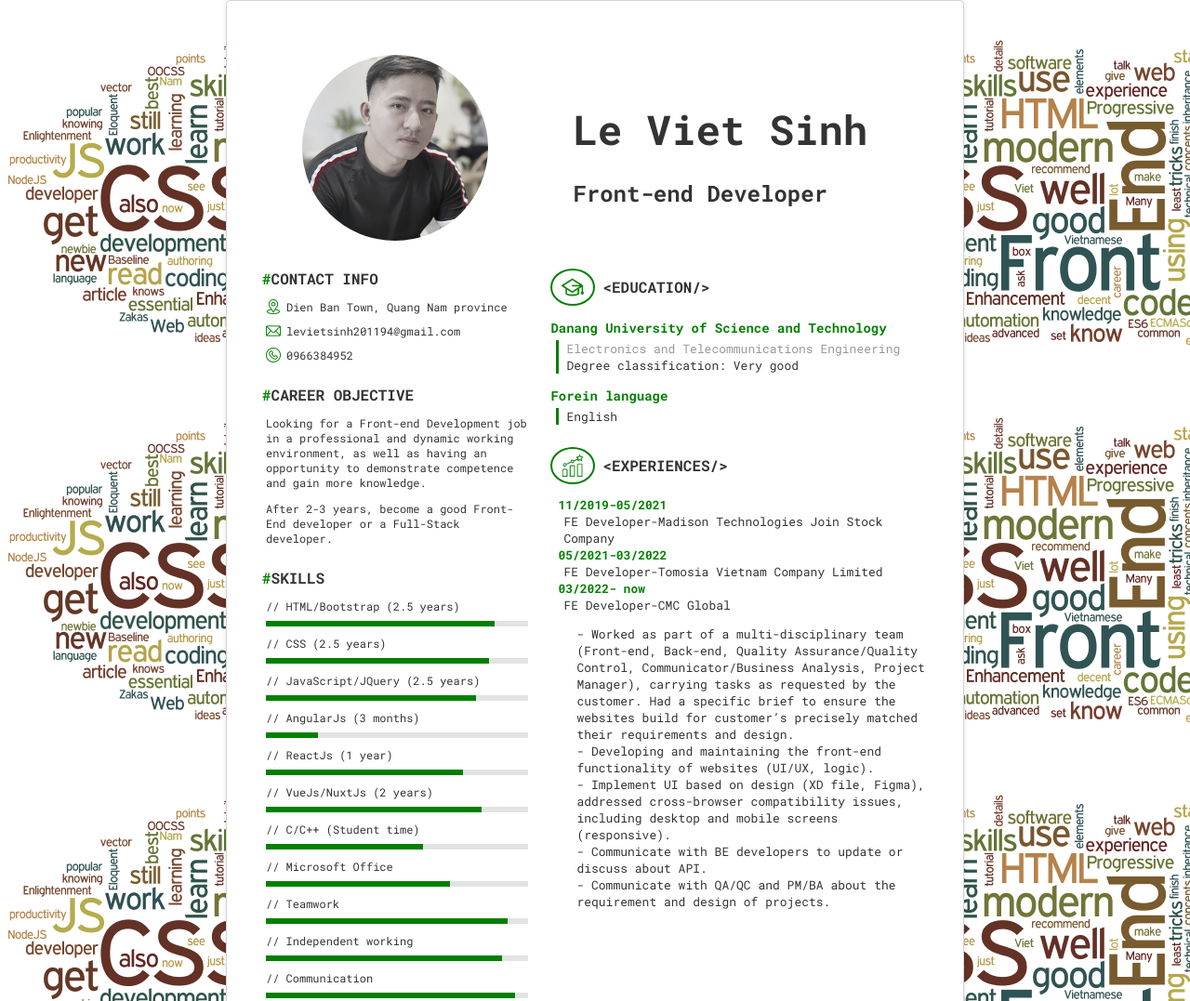
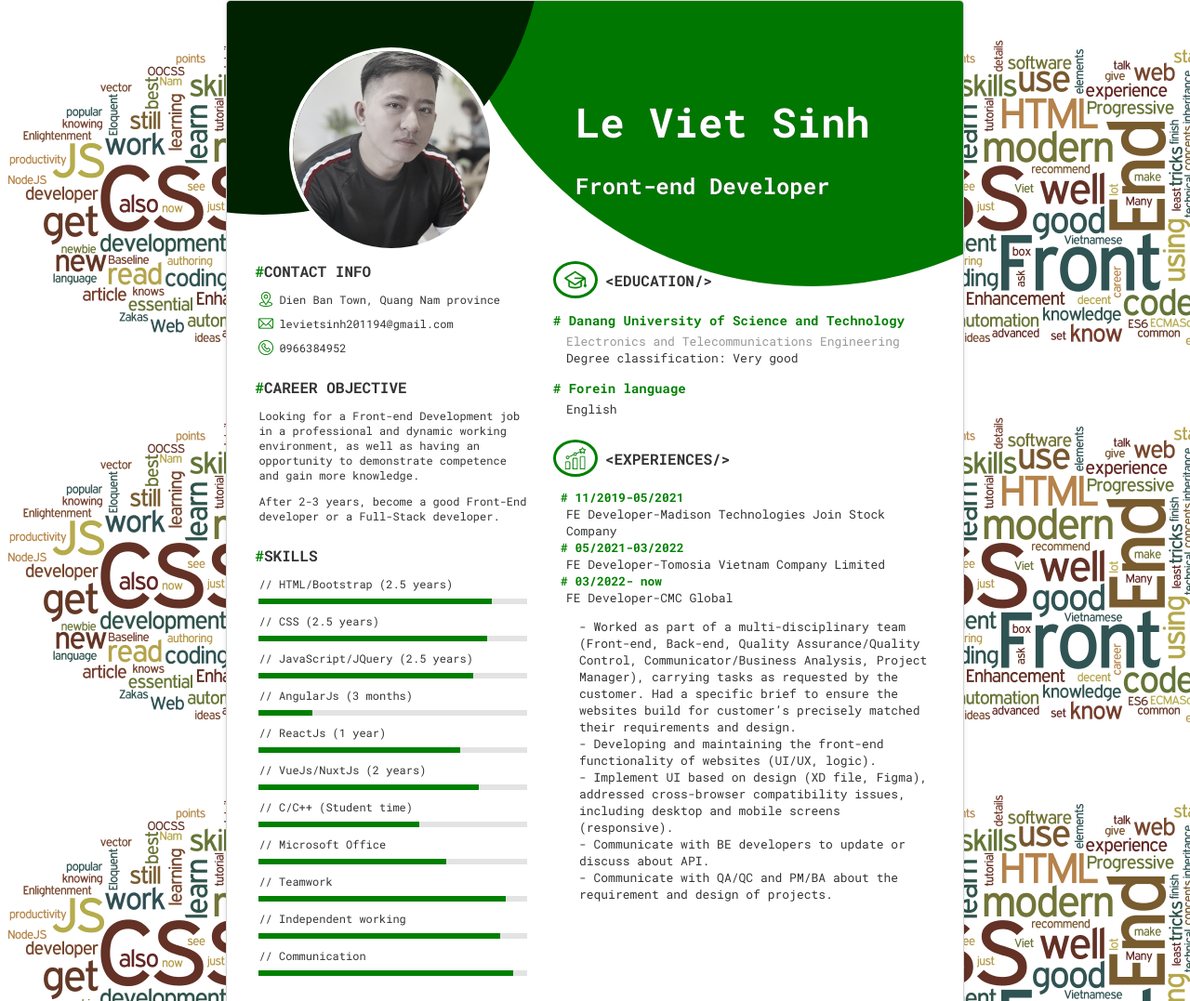
Before and after one commit to levietsinh/cv, a plain HTML site: page index.html in a window 1280 px wide. Shown: the top 1077 px of the page at 93% size. Drawn offline with Linux system fonts and the light colour scheme.

Commit message:
style layout

```diff
--- a/index.css
+++ b/index.css
@@ -33,30 +33,91 @@ body {
   -webkit-print-color-adjust: exact;
 }
 * {
+  z-index: 9;
   box-sizing: border-box;
   -moz-box-sizing: border-box;
 }
 .page {
   width: 210mm;
   min-height: 297mm;
-  padding: 10mm;
+  padding: 8mm;
   margin: 0 auto;
   border: 1px #D3D3D3 solid;
   border-radius: 5px;
   background: white;
   box-shadow: 0 0 5px rgba(0, 0, 0, 0.1);
+  position: relative;
+  overflow: hidden;
+}
+.page-1::before {
+  content: "";
+  width: 600px;
+  height: 600px;
+  position: absolute;
+  top: -33%;
+  left: -33%;
+  z-index: 2;
+  background-color: #002200;
+  border-radius: 50%;
+  -webkit-border-radius: 50%;
+  -moz-border-radius: 50%;
+  -ms-border-radius: 50%;
+  -o-border-radius: 50%;
+}
+.page-1::after {
+  z-index: 1;
+  content: "";
+  width: 800px;
+  height: 800px;
+  position: absolute;
+  top: -44%;
+  right: -30%;
+  background-color: #007700;
+  border-radius: 50%;
+  -webkit-border-radius: 50%;
+  -moz-border-radius: 50%;
+  -ms-border-radius: 50%;
+  -o-border-radius: 50%;
+}
+.page-2::before {
+  content: "";
+  width: 400px;
+  height: 400px;
+  position: absolute;
+  bottom: -10%;
+  left: -24%;
+  z-index: 1;
+  background-color: #002200;
+  border-radius: 50%;
+  -webkit-border-radius: 50%;
+  -moz-border-radius: 50%;
+  -ms-border-radius: 50%;
+  -o-border-radius: 50%;
+}
+.page-2::after {
+  z-index: 2;
+  content: "";
+  width: 500px;
+  height: 500px;
+  position: absolute;
+  bottom: -31%;
+  left: -14%;
+  background-color: #007700;
+  border-radius: 50%;
+  -webkit-border-radius: 50%;
+  -moz-border-radius: 50%;
+  -ms-border-radius: 50%;
+  -o-border-radius: 50%;
 }
 .sub-page {
   padding: 0cm;
-  /* border: 5px red solid; */
   height: 277mm;
-  /* outline: 2cm #FFEAEA solid; */
   display: flex;
   overflow: hidden;
 }
 .left {
   width: 40%;
-  margin-right: 24px;
+  margin-right: 28px;
 }
 
 .right {
@@ -73,6 +134,7 @@ body {
   align-self: center;
 }
 .name {
+  color: #ffffff;
   height: 250px;
   padding: 24px;
   display: flex;
@@ -83,9 +145,11 @@ body {
 .name h1 {
   margin-bottom: 0;
   font-size: 44px;
+  text-shadow: 0 0 black;
 }
 .name h3 {
   font-size: 24px;
+  text-shadow: 0 0 black;
 }
 .block {
   margin-bottom: 24px;
@@ -110,7 +174,7 @@ body {
   display: inline-flex;
   justify-content: center;
   align-items: center;
-  border: 2px solid #008000;
+  border: 3px solid #008000;
   padding: 2px;
   border-radius: 50%;
   -webkit-border-radius: 50%;
@@ -120,13 +184,6 @@ body {
 }
 .title-img img {
   width: 24px;
-  /* border: 1px solid #008000;
-  padding: 2px;
-  border-radius: 50%;
-  -webkit-border-radius: 50%;
-  -moz-border-radius: 50%;
-  -ms-border-radius: 50%;
-  -o-border-radius: 50%; */
 }
 .gray-text {
   color: #989898;
@@ -141,7 +198,6 @@ body {
 .education span {
   display: block;
   margin-left: 6px;
-  border-left: 3px solid #008000;
   padding-left: 8px;
 }
 .contact {
@@ -157,9 +213,10 @@ body {
   margin-right: 6px;
 }
 .avatar-img {
-  width: 200px;
-  height: 200px;
+  width: 220px;
+  height: 220px;
   object-fit: cover;
+  border: 4px solid #ffffff;
   filter: grayscale(80%);
   border-radius: 50%;
   -webkit-border-radius: 50%;
@@ -204,7 +261,7 @@ body {
   padding-left: 28px;
 }
 .project ul {
-  margin: 10px 0;
+  margin: 8px 0;
 }
 .project-name {
   font-weight: bold;
--- a/index.html
+++ b/index.html
@@ -5,7 +5,7 @@
   </head>
   <body>
     <div class="book">
-      <div class="page">
+      <div class="page page-1">
         <div class="sub-page">
           <div class="left">
             <div class="avatar">
@@ -137,7 +137,7 @@
               <div class="desciption">
                 <div class="education">
                   <p class="title-highlight">
-                    Danang University of Science and Technology
+                    # Danang University of Science and Technology
                   </p>
                   <span class="gray-text"
                     >Electronics and Telecommunications Engineering</span
@@ -145,7 +145,7 @@
                   <span>Degree classification: Very good</span>
                 </div>
                 <div class="education">
-                  <p class="title-highlight">Forein language</p>
+                  <p class="title-highlight"># Forein language</p>
                   <span>English</span>
                 </div>
               </div>
@@ -160,15 +160,15 @@
               <div class="desciption">
                 <ul class="company-list">
                   <li>
-                    <span>11/2019-05/2021</span>
+                    <span># 11/2019-05/2021</span>
                     FE Developer-Madison Technologies Join Stock Company
                   </li>
                   <li>
-                    <span>05/2021-03/2022</span>
+                    <span># 05/2021-03/2022</span>
                     FE Developer-Tomosia Vietnam Company Limited
                   </li>
                   <li>
-                    <span> 03/2022- now</span>
+                    <span># 03/2022- now</span>
                     FE Developer-CMC Global
                   </li>
                 </ul>
@@ -204,7 +204,7 @@
           </div>
         </div>
       </div>
-      <div class="page">
+      <div class="page page-2">
         <div class="sub-page">
           <div class="left">
             <div class="block">
```
